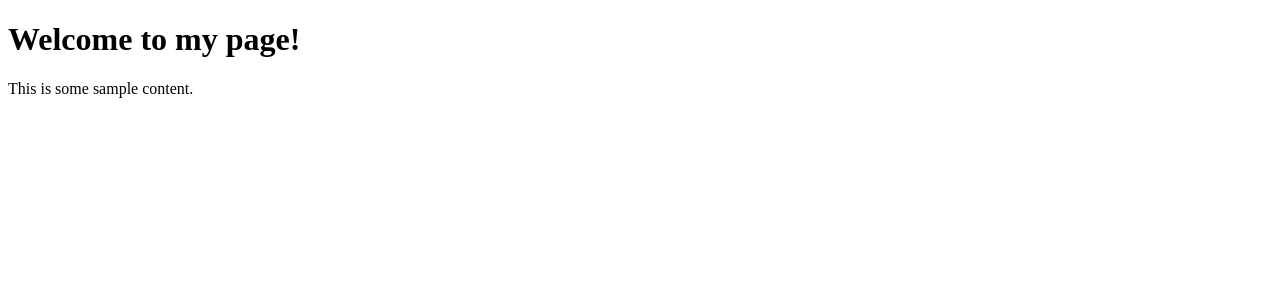
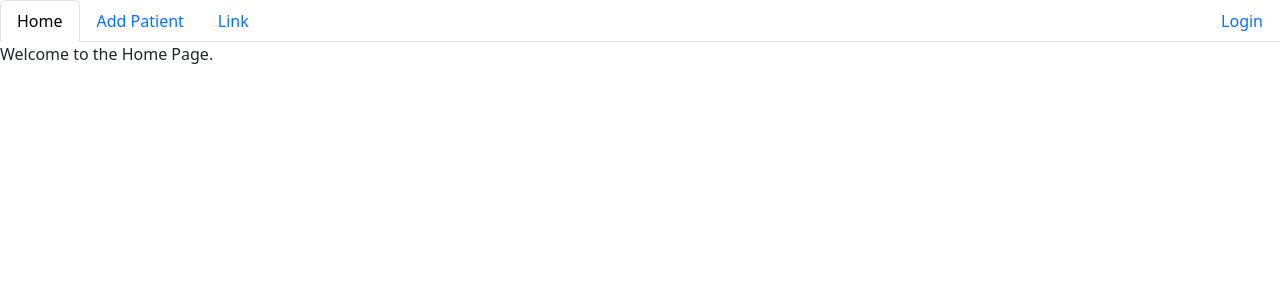
Before and after one commit to Jluelsdo/AirtecWebservice, a Django app: page / in a window 1280 px wide. Shown: the top 300 px of the page. Run offline with Django 4.2, Linux system fonts and the light colour scheme; some libraries are stand-ins or nearby versions.

Commit message:
Implement create_patient, home and a base html menu

```diff
--- a/airtecWebservice/patients/templates/patients/home.html
+++ b/airtecWebservice/patients/templates/patients/home.html
@@ -3,6 +3,7 @@
 {% block title %}My Page Title{% endblock %}
 
 {% block content %}
-    <h1>Welcome to my page!</h1>
-    <p>This is some sample content.</p>
+    <div>
+        Welcome to the Home Page.
+    </div>
 {% endblock %}
--- a/airtecWebservice/patients/urls.py
+++ b/airtecWebservice/patients/urls.py
@@ -1,7 +1,8 @@
 from django.urls import path, include
 
-from .views import HomeView
+from .views import HomeView, CreatePatientView
 
 urlpatterns = [
     path('', HomeView.as_view(), name='home'),
+    path('patients/', CreatePatientView.as_view(), name='create_patient')
 ]
--- a/airtecWebservice/patients/views.py
+++ b/airtecWebservice/patients/views.py
@@ -1,6 +1,20 @@
 from django.shortcuts import render
 
 from django.views.generic import TemplateView
+from django.views.generic.edit import CreateView
+
+from .models import Patient
 
 class HomeView(TemplateView):
     template_name = 'patients/home.html'
+
+class CreatePatientView(CreateView):
+    """Create a new patient, display a success message when done."""
+    template_name = 'patients/create_patient.html'
+    success_url = '/patients/'
+    model = Patient
+    fields = ['height', 'weight', 'gender', 'age', 'other_information']
+
+    def form_valid(self, form):
+        form.instance.created_by = self.request.user
+        return super().form_valid(form)
--- a/airtecWebservice/templates/base.html
+++ b/airtecWebservice/templates/base.html
@@ -1,8 +1,54 @@
 <!DOCTYPE html>
+<html>
 <head>
+    {% load static %}
+    {% load django_bootstrap5 %}
+    {% bootstrap_css %}
+    {% bootstrap_javascript %}
+    {% bootstrap_messages %}
     <title>{% block title %}{% endblock %}</title>
 </head>
 <body>
+    <ul class="nav nav-tabs">
+        <li class="nav-item">
+          <a class="nav-link active" aria-current="page" href="{% url 'home' %}">Home</a>
+        </li>
+        <li class="nav-item">
+          <a class="nav-link" href="{% url 'create_patient' %}">Add Patient</a>
+        </li>
+        <li class="nav-item">
+          <a class="nav-link" href="#">Link</a>
+        </li>
+        <!--If user is logged in show logout otherwise show login-->
+        {% if user.is_authenticated %}
+        <li class="nav-item ms-auto">
+          <a class="nav-link" href="#">Logout</a>
+        </li>
+        {% else %}
+        <li class="nav-item ms-auto">
+          <a class="nav-link" href="">Login</a>
+        </li>
+        {% endif %}
+    </ul>
     {% block content %}{% endblock %}
 </body>
+
+<script>
+const navLinks = document.querySelectorAll('.nav-link');
+navLinks.forEach(link => {
+    if (link.href === window.location.href && link.getAttribute('href') !== '') {
+        link.classList.add('active');
+    }
+    link.addEventListener('click', function(event) {
+        if (link.getAttribute('href') === '') {
+            return;
+        }
+        event.preventDefault();
+        navLinks.forEach(link => link.classList.remove('active'));
+        this.classList.add('active');
+        window.location.href = this.href;
+    });
+});
+</script>
+
 </html>
```
Also changed, not shown: airtecWebservice/patients/templates/patients/create_patient.html (added, +17 -0 lines), airtecWebservice/static/js/base.js (added, +15 -0 lines).
